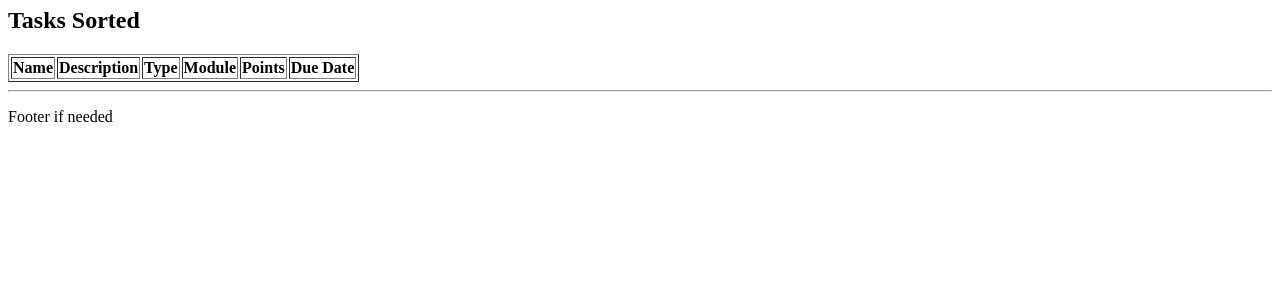
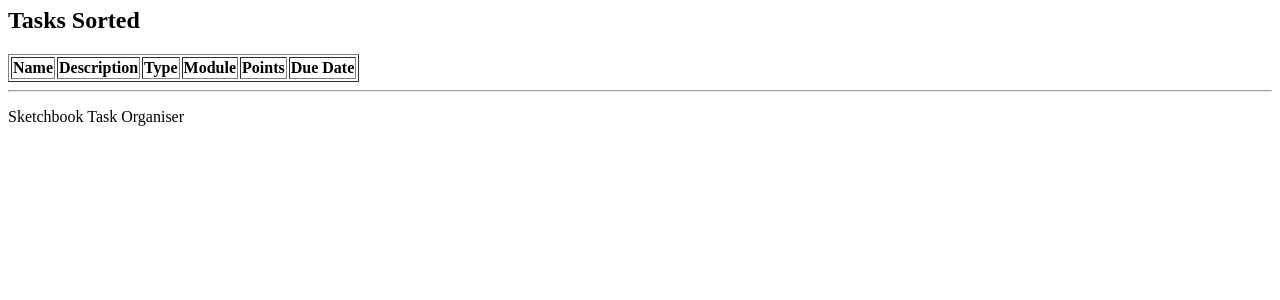
Before and after one commit to MattCoul/BUS21, a Python web app: template app/templates/task_display.html in a window 1280 px wide. Shown: the part 122-422 px from the top of the page. Run offline with Jinja, Linux system fonts and the light colour scheme; the template is opened without the code that fills it, so the values that code supplies are empty.

Commit message:
updating for task display

```diff
--- a/app/models.py
+++ b/app/models.py
@@ -8,6 +8,7 @@ class Task(db.Model):
     id: so.Mapped[int] = so.mapped_column(primary_key=True)
     name: so.Mapped[str] = so.mapped_column(sa.String(256), index=True, nullable=False)
     description: so.Mapped[str] = so.mapped_column(sa.String(512))
+    type: so.Mapped[str] = so.mapped_column(sa.String(265), default="Custom")
     module: so.Mapped[str] = so.mapped_column(sa.String(256))
     points: so.Mapped[int] = so.mapped_column(nullable=False)
     due_date: so.Mapped[str] = so.mapped_column(sa.DATE, nullable=False, default=lambda: datetime.now(timezone.utc))
--- a/app/templates/base.html
+++ b/app/templates/base.html
@@ -5,7 +5,7 @@
     {% if title %}
         <title>{{ title }} </title>
     {% else %}
-        <title>Default Title</title>
+        <title>Sketchbook Task Organiser</title>
     {% endif %}
 </head>
 <body>
@@ -23,7 +23,7 @@
 
 <footer>
     <hr>
-    <p>Footer if needed</p>
+    <p>Sketchbook Task Organiser</p>
 </footer>
 
 </body>
```
Also changed, not shown: app/routes.py (+6 -1 lines).
